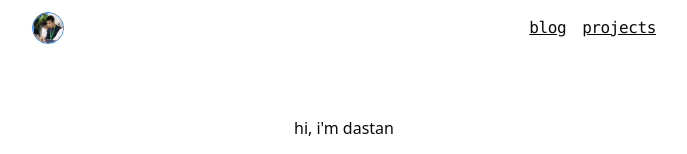
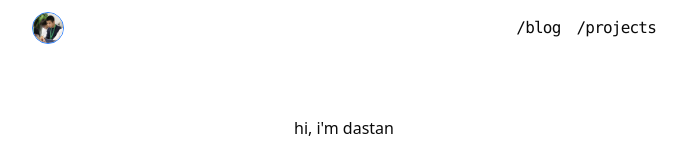
Before and after one commit to dastanozgeldi/dastanozgeldi.me, a Next.js app: page / in a window 1280 px wide. Shown: the top 154 px of the page, without its empty margins (296-983 px from the left). Built offline with nearby package versions, Linux system fonts and the light colour scheme.

Commit message:
improve nav

```diff
--- a/components/nav.tsx
+++ b/components/nav.tsx
@@ -1,10 +1,18 @@
+"use client";
+
+import { cn } from "@/lib/utils";
 import Image from "next/image";
 import Link from "next/link";
+import { usePathname } from "next/navigation";
+
+const links = ["/blog", "/projects"];
 
 export default function Nav() {
+  const pathname = usePathname();
+
   return (
     <nav className="flex items-center justify-between">
-      <Link href="/" className="font-mono tracking-tight underline">
+      <Link href="/">
         <Image
           src="/pfp.jpg"
           alt="brand"
@@ -14,12 +22,18 @@ export default function Nav() {
         />
       </Link>
       <div className="flex items-center gap-4">
-        <Link href="/blog" className="font-mono tracking-tight underline">
-          blog
-        </Link>
-        <Link href="/projects" className="font-mono tracking-tight underline">
-          projects
-        </Link>
+        {links.map((link) => (
+          <Link
+            key={link}
+            href={link}
+            className={cn(
+              "font-mono tracking-tighter",
+              pathname === link && "underline underline-offset-1.5"
+            )}
+          >
+            {link}
+          </Link>
+        ))}
       </div>
     </nav>
   );
```
